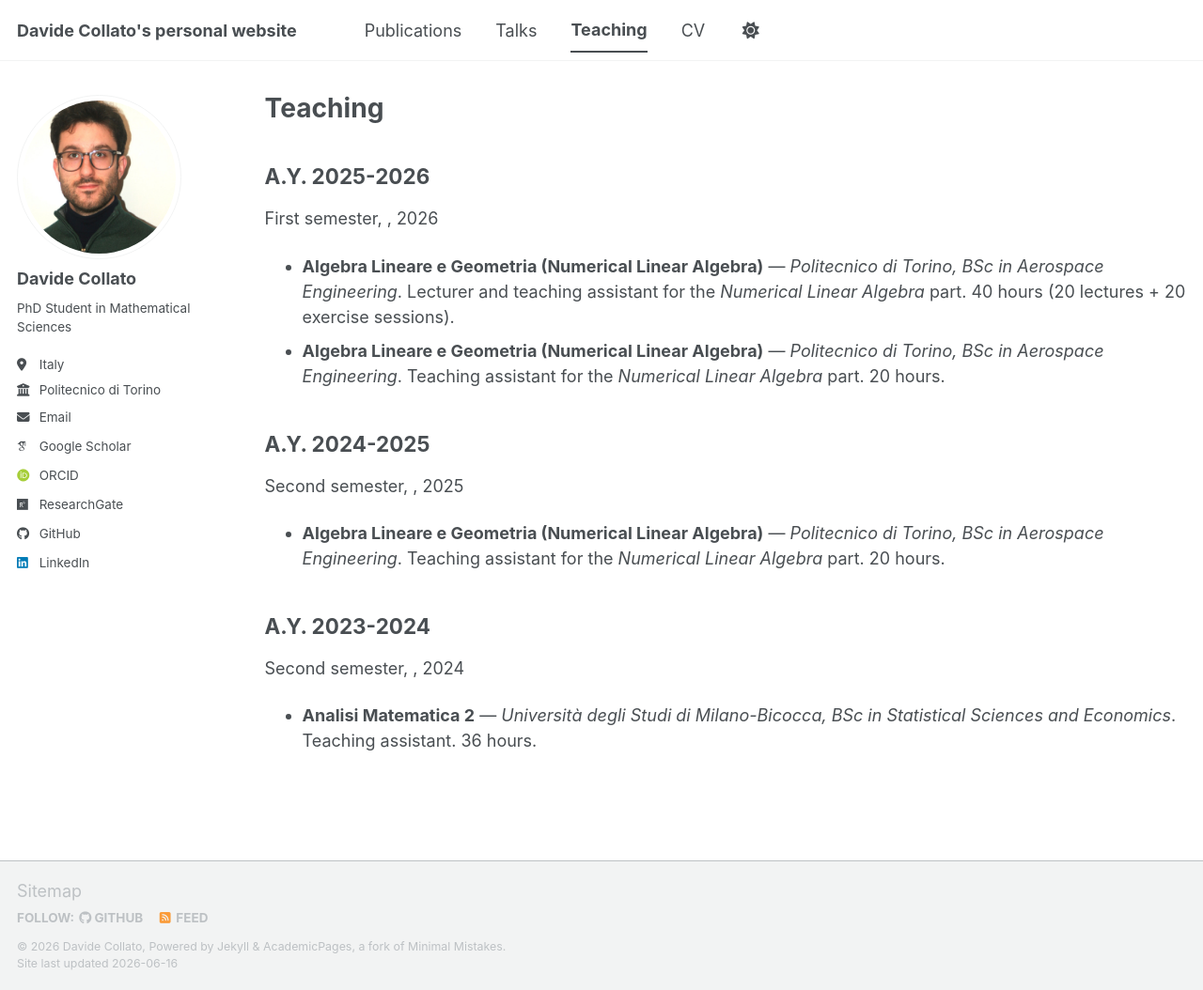
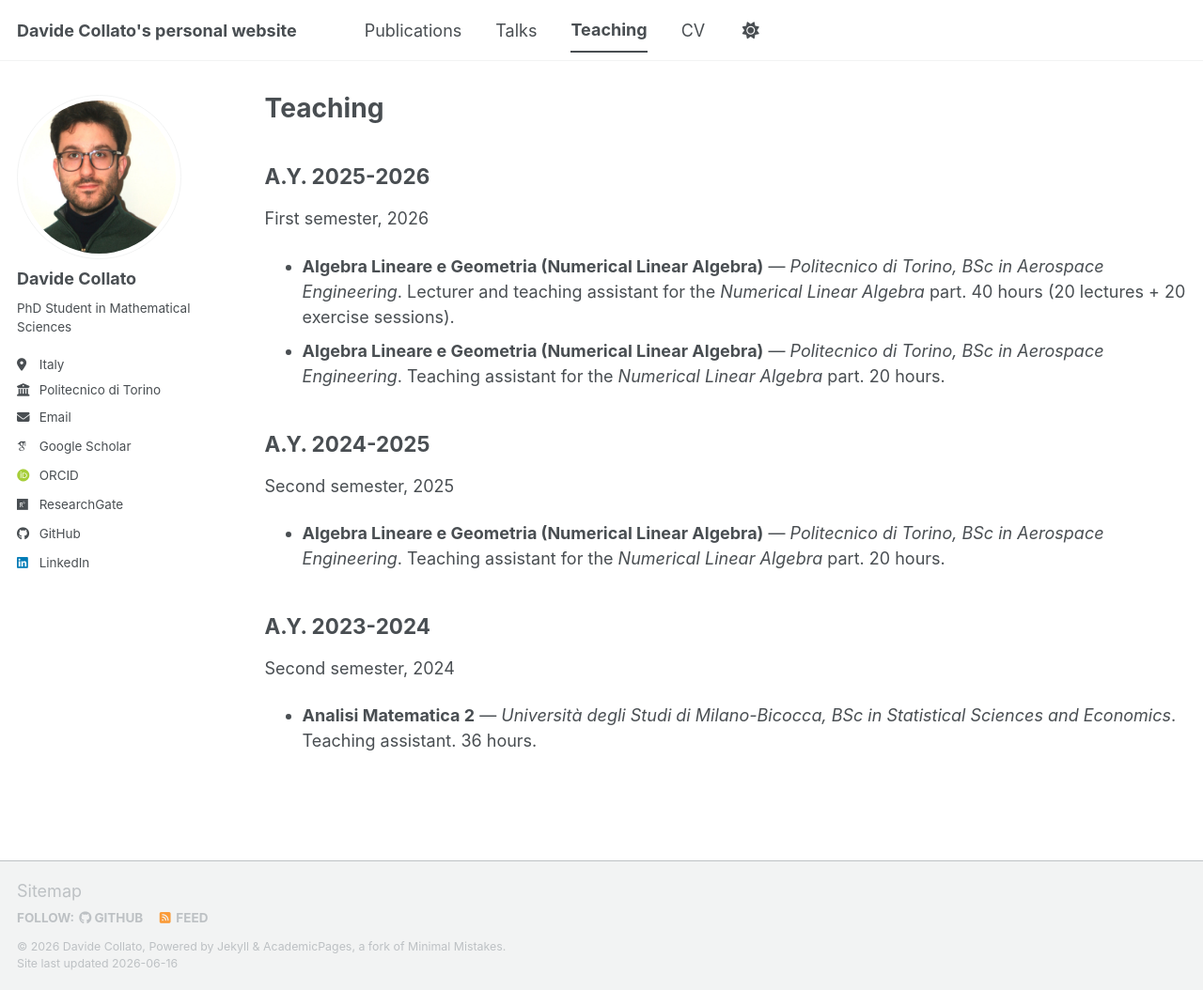
Before and after one commit to davidecollato/davidecollato.github.io, a Jekyll site: the page built from _pages/teaching.html, in a window 1280 px wide and 1054 px high. Shown: the whole window at 94% size. Built offline with Jekyll 4.4.1, drawn with Linux system fonts in a browser that asks for light colours; some web fonts are replaced; a script bundle is joined from its source files by our own code; library files that are not in the unit come from our copies.

Commit message:
Update archive-single.html

```diff
--- a/_includes/archive-single.html
+++ b/_includes/archive-single.html
@@ -41,7 +41,7 @@
     {% endif %}
 
         {% if post.collection == 'teaching' %}
-          <p> {{ post.type }}, <i>{{ post.venue }}</i>, {{ post.date | default: "1900-01-01" | date: "%Y" }} </p>
+          <p> {{ post.type }}{% if post.venue and post.venue != "" %}, <i>{{ post.venue }}</i>{% endif %}, {{ post.date | default: "1900-01-01" | date: "%Y" }} </p>
         {% elsif post.collection == 'publications' %}
           <p>Published in <i>{{ post.venue }}</i>, {{ post.date | default: "1900-01-01" | date: "%Y" }} </p>
         {% elsif post.date %}
```
